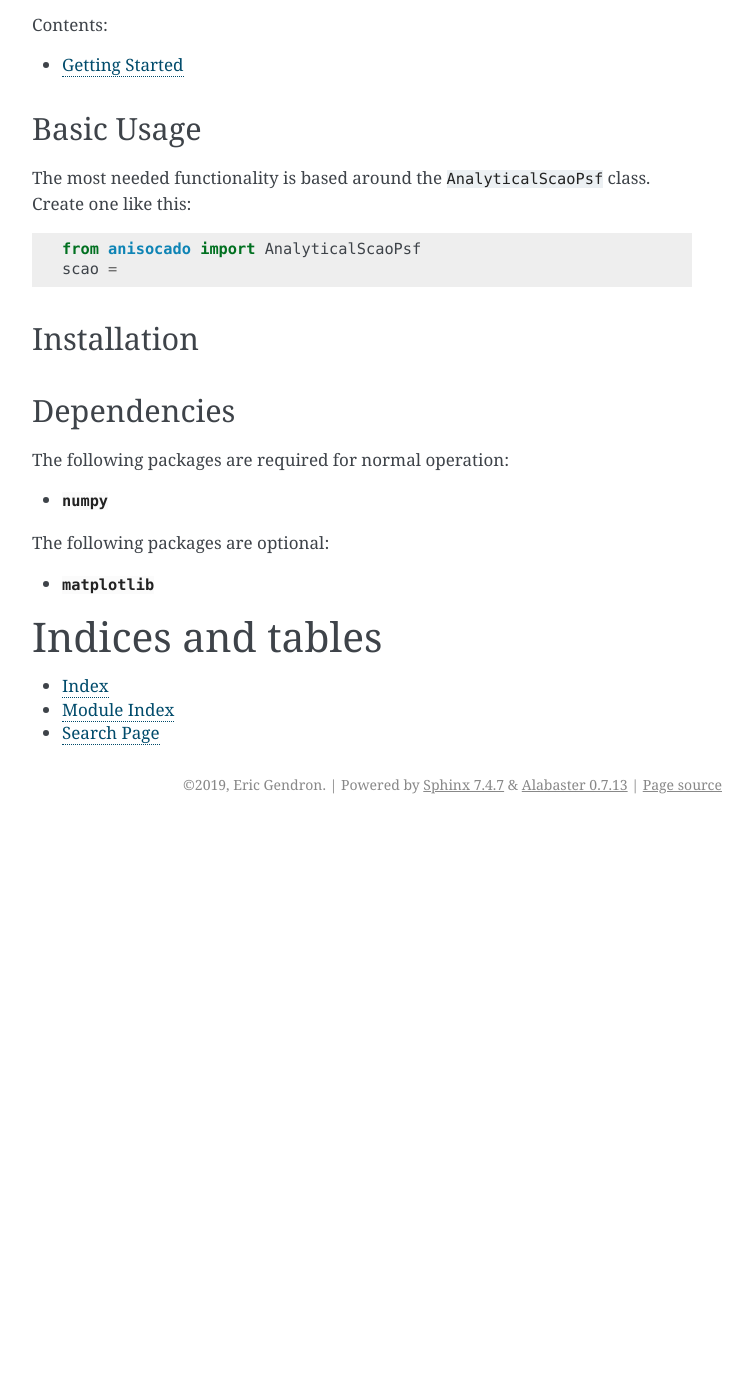
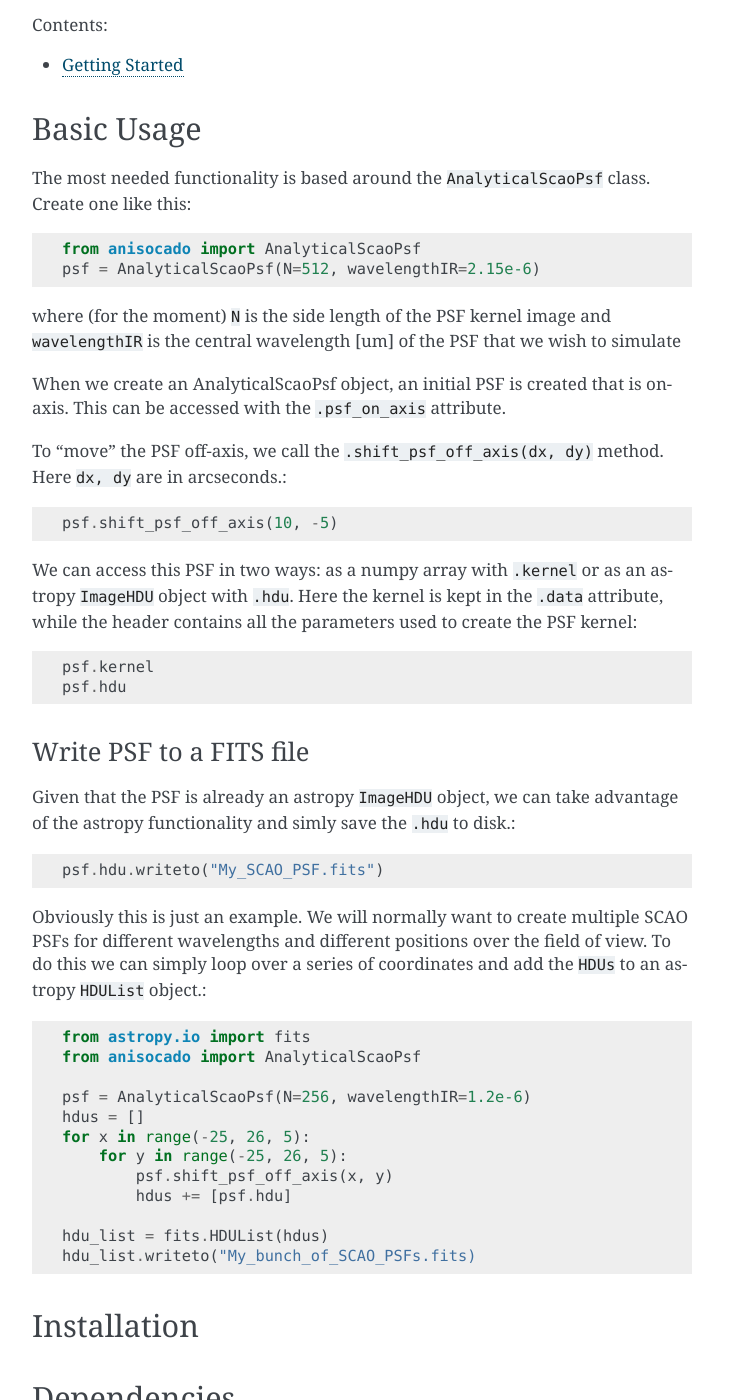
Before and after one commit to AstarVienna/AnisoCADO, a Sphinx documentation site: the page built from docs/source/index.rst, in a window 1280 px wide and 1400 px high, scrolled down 211 px. Shown: the whole window, without its empty margins (388-1140 px from the left). Built offline with Sphinx 7.4.7, drawn with Linux system fonts in a browser that asks for light colours; pages that are not in the unit, such as notebooks, are missing from menus; before the commit the page ends 1035 px from its top, so only the background shows below that.

Commit message:
Basic usage for the index page in the docs

```diff
--- a/docs/source/index.rst
+++ b/docs/source/index.rst
@@ -20,11 +20,53 @@ The most needed functionality is based around the ``AnalyticalScaoPsf`` class.
 Create one like this::
 
     from anisocado import AnalyticalScaoPsf
-    scao =
+    psf = AnalyticalScaoPsf(N=512, wavelengthIR=2.15e-6)
+
+where (for the moment) ``N`` is the side length of the PSF kernel image and
+``wavelengthIR`` is the central wavelength [um] of the PSF that we wish to
+simulate
+
+When we create an AnalyticalScaoPsf object, an initial PSF is created that is
+on-axis. This can be accessed with the ``.psf_on_axis`` attribute.
+
+To "move" the PSF off-axis, we call the ``.shift_psf_off_axis(dx, dy)`` method.
+Here ``dx, dy`` are in arcseconds.::
+
+    psf.shift_psf_off_axis(10, -5)
+
+We can access this PSF in two ways: as a numpy array with ``.kernel`` or as an
+astropy ``ImageHDU`` object with ``.hdu``. Here the kernel is kept in the
+``.data`` attribute, while the header contains all the parameters used to
+create the PSF kernel::
+
+    psf.kernel
+    psf.hdu
 
 
+Write PSF to a FITS file
+++++++++++++++++++++++++
+Given that the PSF is already an astropy ``ImageHDU`` object, we can take
+advantage of the astropy functionality and simly save the ``.hdu`` to disk.::
 
+    psf.hdu.writeto("My_SCAO_PSF.fits")
 
+Obviously this is just an example. We will normally want to create multiple
+SCAO PSFs for different wavelengths and different positions over the field of
+view. To do this we can simply loop over a series of coordinates and add the
+``HDUs`` to an astropy ``HDUList`` object.::
+
+    from astropy.io import fits
+    from anisocado import AnalyticalScaoPsf
+
+    psf = AnalyticalScaoPsf(N=256, wavelengthIR=1.2e-6)
+    hdus = []
+    for x in range(-25, 26, 5):
+        for y in range(-25, 26, 5):
+            psf.shift_psf_off_axis(x, y)
+            hdus += [psf.hdu]
+
+    hdu_list = fits.HDUList(hdus)
+    hdu_list.writeto("My_bunch_of_SCAO_PSFs.fits)
 
 
 Installation
--- a/setup.py
+++ b/setup.py
@@ -6,7 +6,7 @@ from setuptools import setup, find_packages
 with open('README.md') as f:
     __readme__ = f.read()
 
-with open('LICENCE') as f:
+with open('LICENSE') as f:
     __license__ = f.read()
 
 __version__ = "0.1dev"
```
Also changed, not shown: 2 other files.
